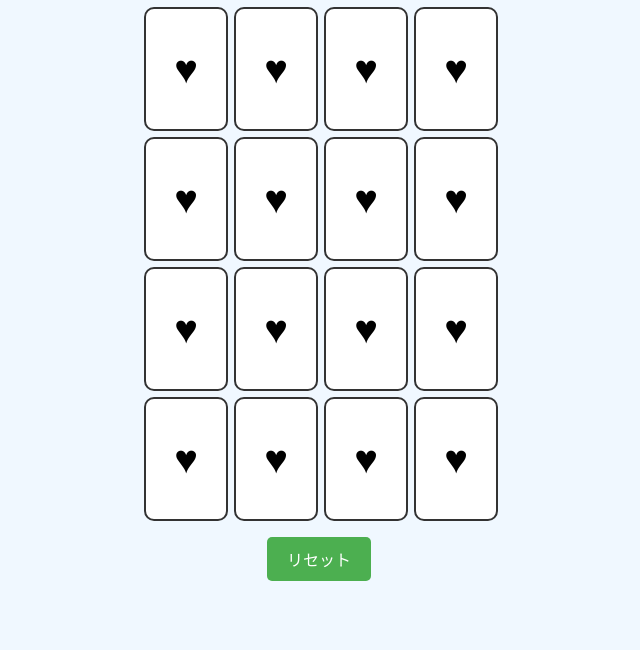
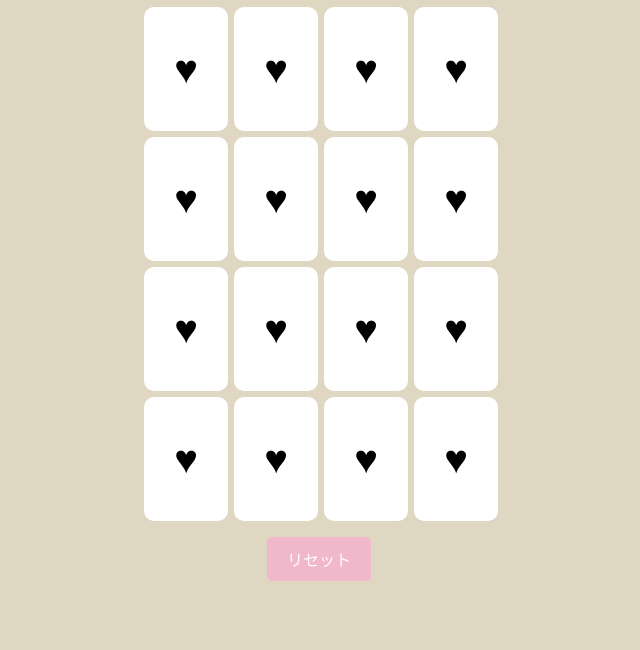
Before and after one commit to HarunaMatsumoto/github.io, a plain HTML site: page index.html in a window 1280 px wide. Shown: the part 150-800 px from the top of the page, without its empty margins (321-961 px from the left). Drawn offline with Linux system fonts and the light colour scheme.

Commit message:
Update style.css

```diff
--- a/style.css
+++ b/style.css
@@ -5,7 +5,7 @@ body {
     align-items: center;
     flex-direction: column;
     height: 100vh;
-    background-color: #f0f8ff;
+    background-color: #E0D7C2;
     margin: 0;
 }
 
@@ -21,8 +21,8 @@ h1 {
 }
 
 .card {
-    width: 80px;  /* 変更 */
-    height: 120px; /* 変更 */
+    width: 80px;
+    height: 120px;
     position: relative;
     transform-style: preserve-3d;
     transition: transform 0.6s;
@@ -47,11 +47,11 @@ h1 {
 
 .card-front {
     background-color: #fff;
-    border: 2px solid #333;
+    border: 2px solid #fff;
 }
 
 .card-back {
-    background-color: #4682b4;
+    background-color: #fff;
     color: white;
     transform: rotateY(180deg); /* 最初から裏返しておく */
 }
@@ -63,7 +63,7 @@ h1 {
     cursor: pointer;
     border: none;
     border-radius: 5px;
-    background-color: #4caf50;
+    background-color: #F0B8CA;
     color: white;
 }
 
```
